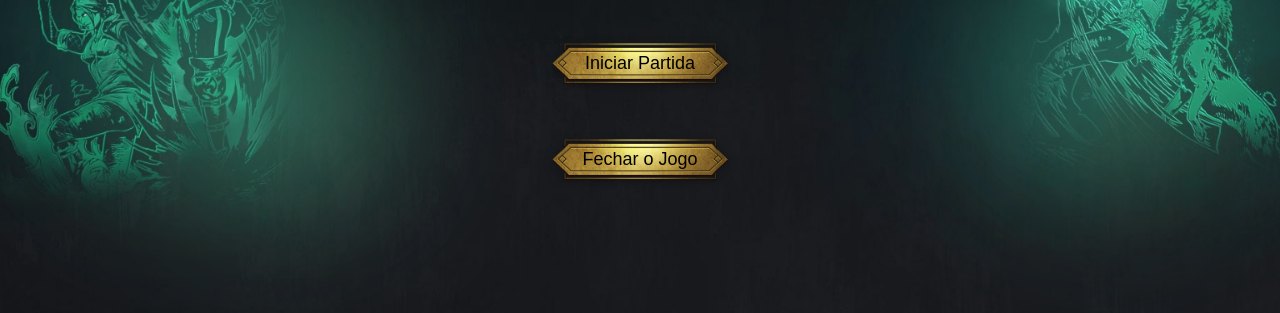
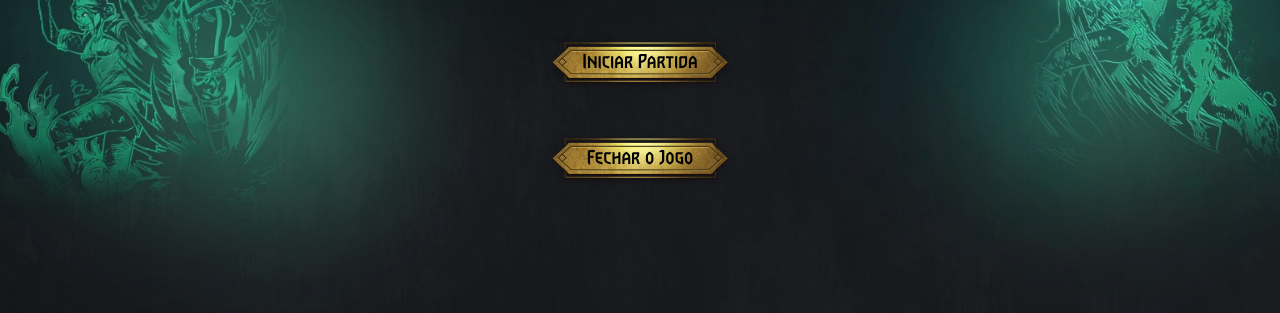
Before and after one commit to VictorMateus-dev/Jogo-Da-Memoria, a plain HTML site: page index.html in a window 1280 px wide. Shown: the part 367-680 px from the top of the page. Drawn offline with Linux system fonts and the light colour scheme.

Commit message:
implementação das fontes e adição dos icons de perfil

```diff
--- a/Style.css
+++ b/Style.css
@@ -1,3 +1,13 @@
+@font-face {
+    font-family: 'font-GWENT-ExtraBold';
+    src:  url('fonts/hinted-GWENT-ExtraBold.ttf') format('truetype');
+    font-weight: normal;
+    font-style: normal;
+}
+*{
+    font-family: 'font-GWENT-ExtraBold', sans-serif;
+}
+
 body {
     text-align: center;
     margin: 0;
```
Also changed, not shown: fonts/hinted-GWENT-ExtraBold.ttf (added), imagens/avatar-mobile-frame-15168e3e.png (added), imagens/iconPlayer1.jpg (added), imagens/iconPlayer2.jpg (added).
